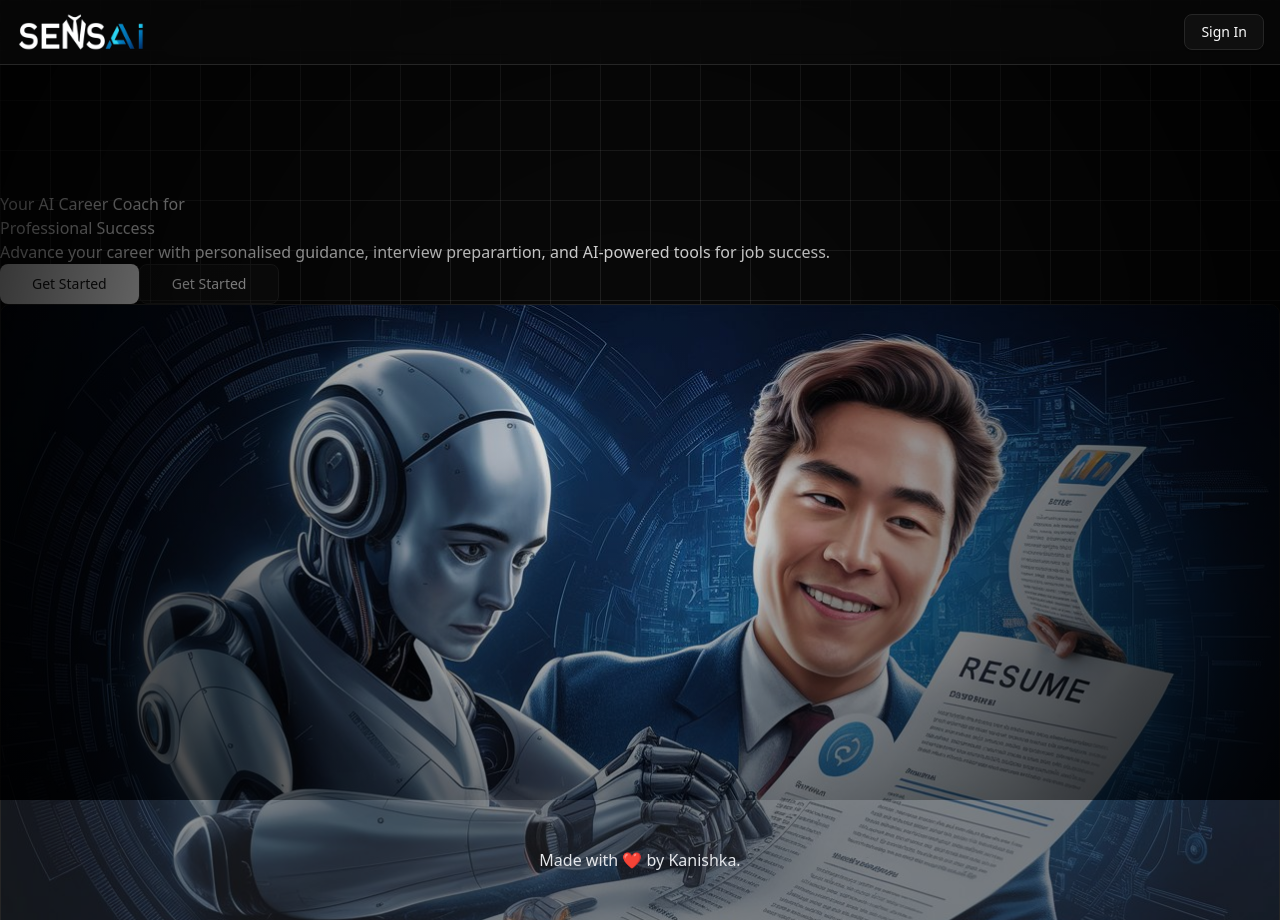
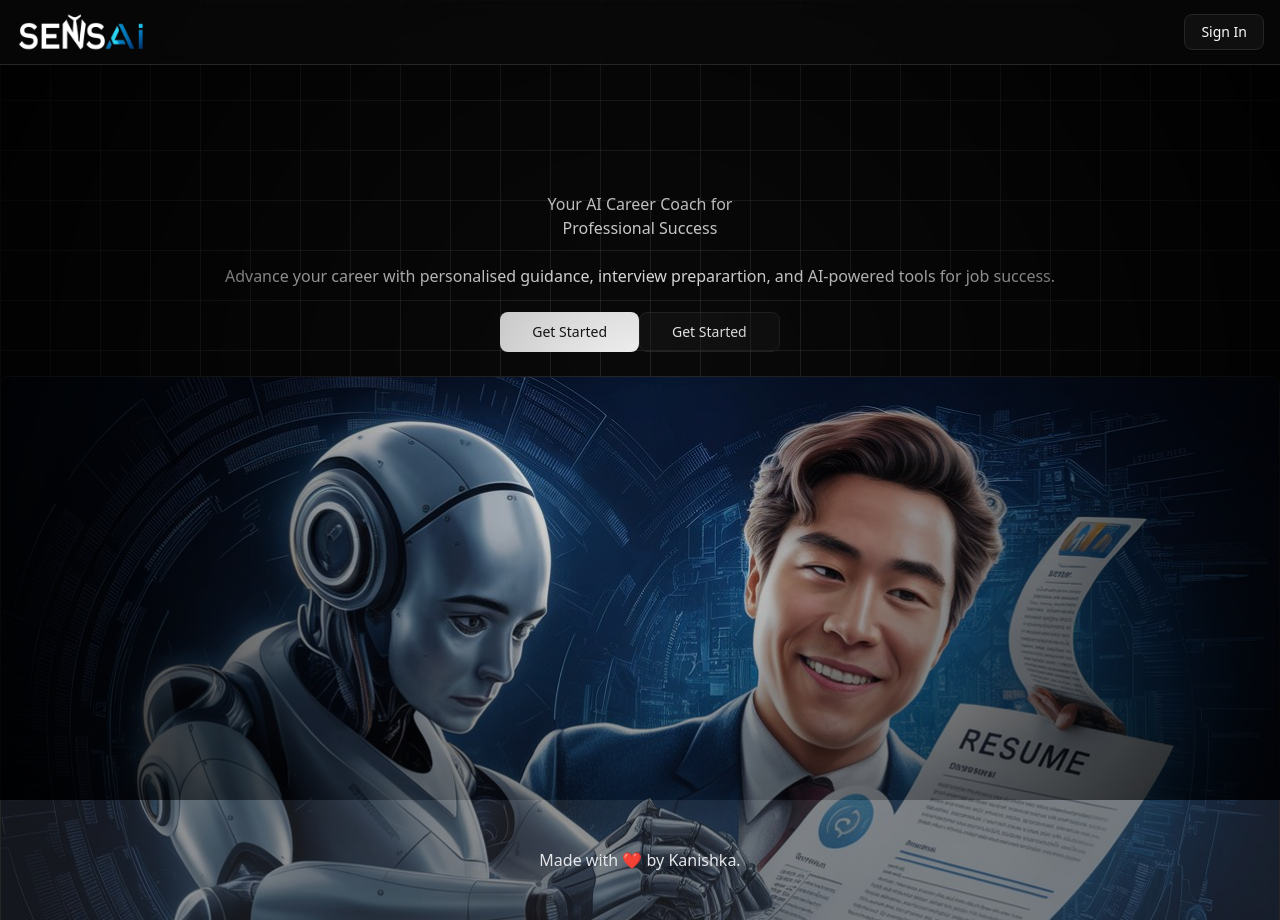
Before and after one commit to kanishkadz/elevate, a Next.js app: page / in a window 1280 px wide. Built offline with nearby package versions, Linux system fonts and the light colour scheme; no server answers.

Commit message:
Update hero.jsx

```diff
--- a/components/hero.jsx
+++ b/components/hero.jsx
@@ -6,8 +6,8 @@
 const Hero = () => {
   return (
     <section className="w-full pt-36 md:pt-48 pb-10">
-        <div>
-            <div>
+        <div className="space-y-6 text-center">
+            <div className="space-y-6 mx-auto">
                 <h1>Your AI Career Coach for <br /> Professional Success</h1>
                 <p>Advance your career with personalised guidance, interview preparartion, and AI-powered tools for job success.</p>
             </div>
```
